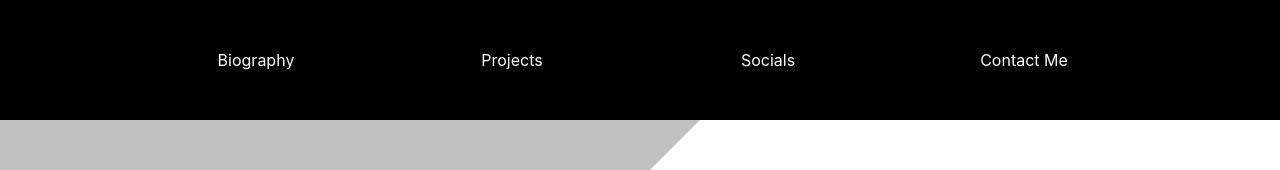
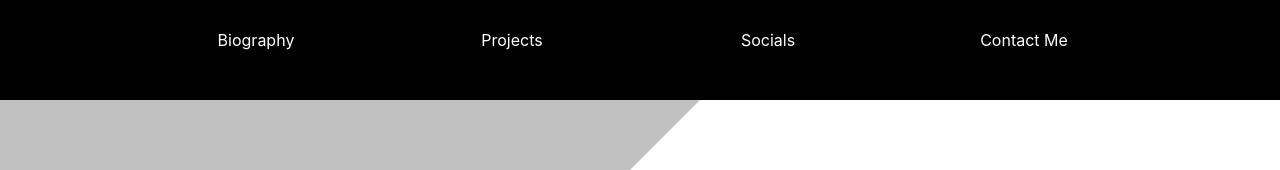
Before and after one commit to arieldavis22/port-work, a React (Create React App) app: page / in a window 1280 px wide. Shown: the top 170 px of the page. Built offline with nearby package versions, Linux system fonts and the light colour scheme.

Commit message:
social triangle

```diff
--- a/src/containers/Socials.js
+++ b/src/containers/Socials.js
@@ -12,6 +12,7 @@ class Socials extends Component {
     render() {
         return (
             <>
+            <div className="social-triangle"></div>
             <Fade top>
                 <IconContext.Provider value={{ size: "3em"}}>
                         <div className="social-container">
--- a/src/css/Navbar.css
+++ b/src/css/Navbar.css
@@ -5,10 +5,12 @@
     /* height: 40px; */
     background-color: black;
     color: white;
-    padding: 50px 0px 50px 0px;
+    /* padding: 50px 0px 50px 0px; */
 }
 .option {
     width: 20%;
+    height: 100px;
+    line-height: 5;
 }
 .option:hover {
     cursor: pointer;
--- a/src/css/Socials.css
+++ b/src/css/Socials.css
@@ -1,10 +1,17 @@
 .social-container {
-    margin-top: 20px;
+    /* margin-top: 20px; */
     /* border: 5px solid black; */
     text-align: center;
     height: 500px;
 }
-
+.social-triangle {
+    width: 0;
+    height: 0;
+    position: absolute;
+    right: 0;
+    border-top: 700px solid rgb(194, 193, 193);
+    border-left: 700px solid transparent;
+}
 .social-containers .icons {
 
 }
```
Also changed, not shown: 1 other file (tests, documents, lock files or other folders).
